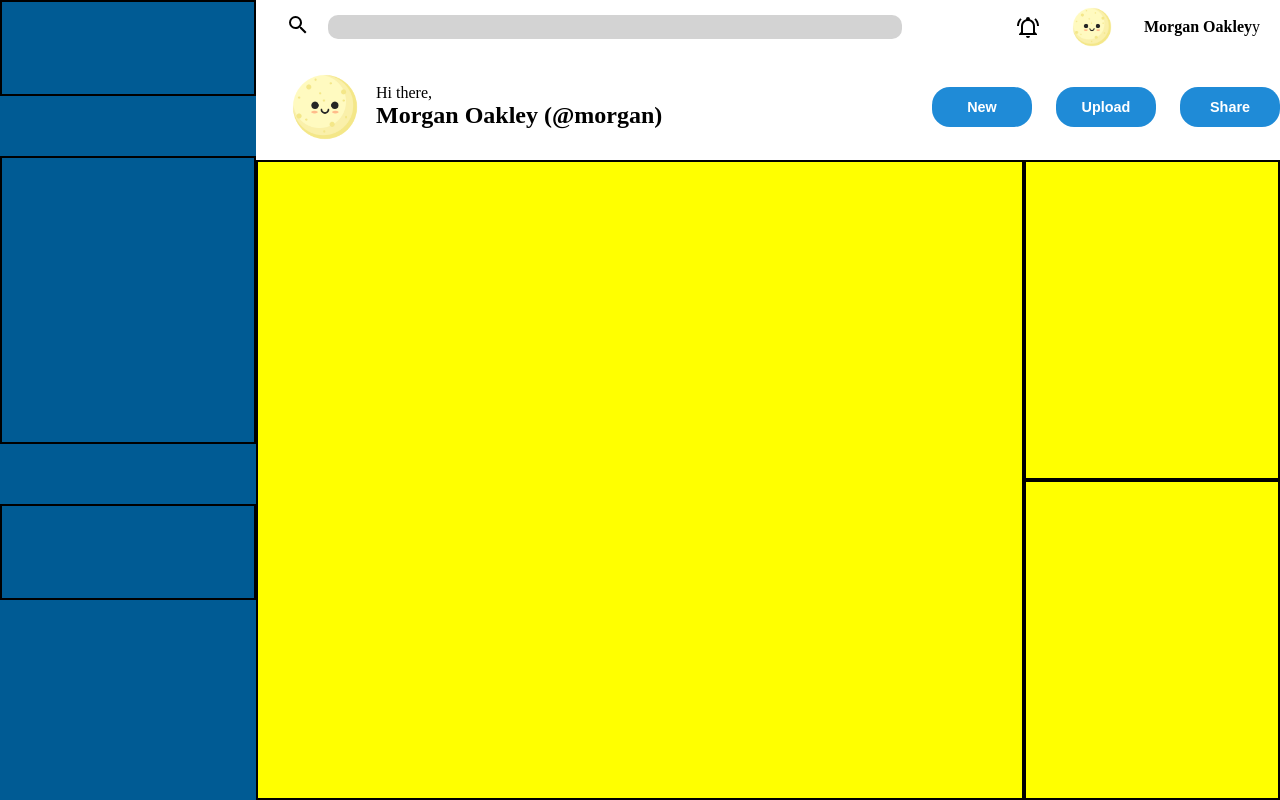
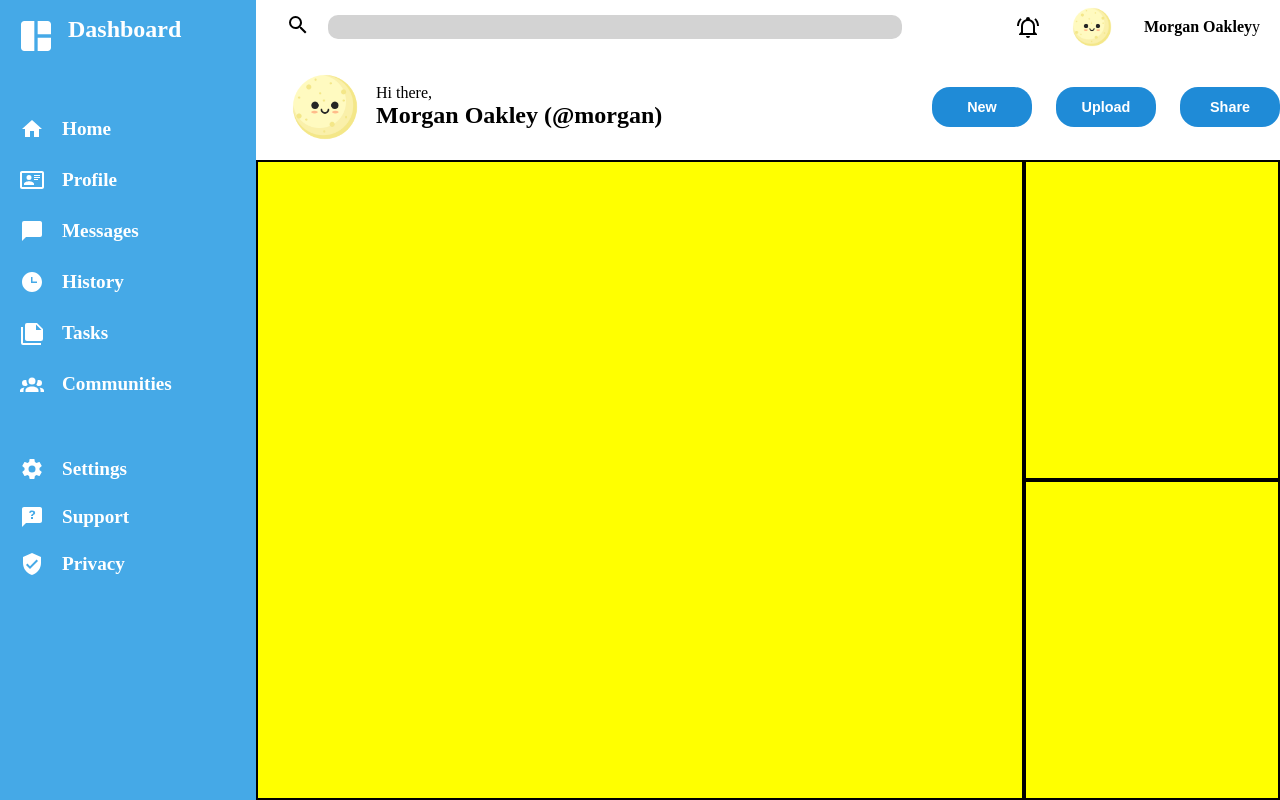
Before and after one commit to NassimSadik/admin-dashboard, a plain HTML site: page index.html in a window 1280 px wide. Drawn offline with Linux system fonts and the light colour scheme.

Commit message:
Complete header section

```diff
--- a/index.html
+++ b/index.html
@@ -42,9 +42,32 @@
         </div>
       </header>
       <aside>
-        <div class="header"></div>
-        <div class="navigation"></div>
-        <div class="utilities"></div>
+        <div class="aside-header">
+          <img class="icons" src="assets/icons/collage.svg" alt="dashboard icon">
+          <h1>Dashboard</h1>
+        </div>
+        <div class="navigation">
+          <img class="icons" src="assets/icons/home.svg" alt="">
+          <p>Home</p>
+          <img class="icons" src="assets/icons/card-account-details-outline.svg" alt="">
+          <p>Profile</p>
+          <img class="icons" src="assets/icons/message.svg" alt="">
+          <p>Messages</p>
+          <img class="icons" src="assets/icons/clock-time-three.svg" alt="">
+          <p>History</p>
+          <img class="icons" src="assets/icons/note-multiple.svg" alt="">
+          <p>Tasks</p>
+          <img class="icons" src="assets/icons/account-group.svg" alt="">
+          <p>Communities</p>
+        </div>
+        <div class="utilities">
+          <img class="icons" src="assets/icons/settings.svg" alt="">
+          <p>Settings</p>
+          <img class="icons" src="assets/icons/message-question.svg" alt="">
+          <p>Support</p>
+          <img class="icons" src="assets/icons/shield-check.svg" alt="">
+          <p>Privacy</p>
+        </div>
       </aside>
       <main>
         <div class="projects"></div>
--- a/style.css
+++ b/style.css
@@ -93,18 +93,49 @@ header {
   border-radius: 18px;
 }
 
-aside div,
 main div {
   border: 2px solid black;
 }
 
 aside {
-  background-color: #005b94;
+  color: white;
+  background-color: #45a9e7;
   grid-row: 1 / end;
   display: grid;
-  grid-template-rows: 1fr 3fr 1fr;
-  gap: 60px;
+  grid-template-rows: 80px 2fr 1fr;
+  gap: 10px;
   padding-bottom: 200px;
+}
+
+aside .icons {
+  filter: invert(100%);
+}
+
+.aside-header {
+  display: grid;
+  grid-template-columns: auto auto;
+  justify-content: start;
+  gap: 12px;
+  padding-top: 16px;
+  padding-left: 16px;
+}
+
+.aside-header .icons {
+  height: 40px;
+}
+
+.navigation,
+.utilities {
+  display: grid;
+  grid-template-columns: auto auto;
+  justify-content: start;
+  align-items: center;
+  align-content: space-evenly;
+  padding-left: 20px;
+  text-align: start;
+  column-gap: 18px;
+  font-weight: 700;
+  font-size: 1.2rem;
 }
 
 main {
```
Also changed, not shown: assets/icons/collage.svg (added).
